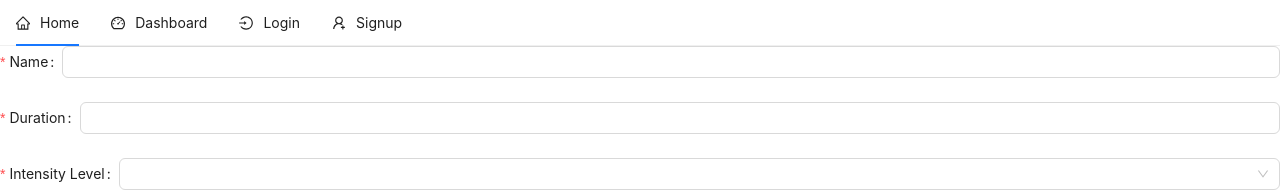
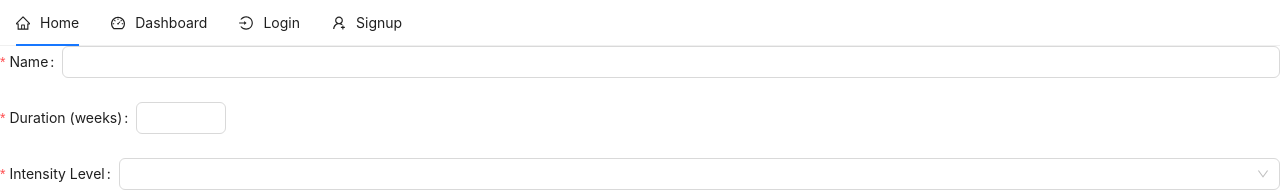
Before and after one commit to mathminx/FitBuilder, a React (Create React App) app in the folder client/: page /createworkout in a window 1280 px wide. Shown: the top 192 px of the page. Built offline with nearby package versions, Linux system fonts and the light colour scheme.

Commit message:
added page for creating a workout

```diff
--- a/client/src/pages/createWorkout/WorkoutForm.js
+++ b/client/src/pages/createWorkout/WorkoutForm.js
@@ -1,5 +1,5 @@
 import React from 'react';
-import { Form, Input, Select, Button } from 'antd';
+import { Form, Input, Select, Button, InputNumber } from 'antd';
 
 const { Option } = Select;
 
@@ -8,8 +8,8 @@ const WorkoutForm = () => (
     <Form.Item label="Name" name="name" rules={[{ required: true }]}>
       <Input />
     </Form.Item>
-    <Form.Item label="Duration" name="duration" rules={[{ required: true }]}>
-      <Input />
+    <Form.Item label="Duration (weeks)" name="duration" rules={[{ required: true }]}>
+      <InputNumber min={1} max={52} />
     </Form.Item>
     <Form.Item label="Intensity Level" name="intensity" rules={[{ required: true }]}>
       <Select>
```
